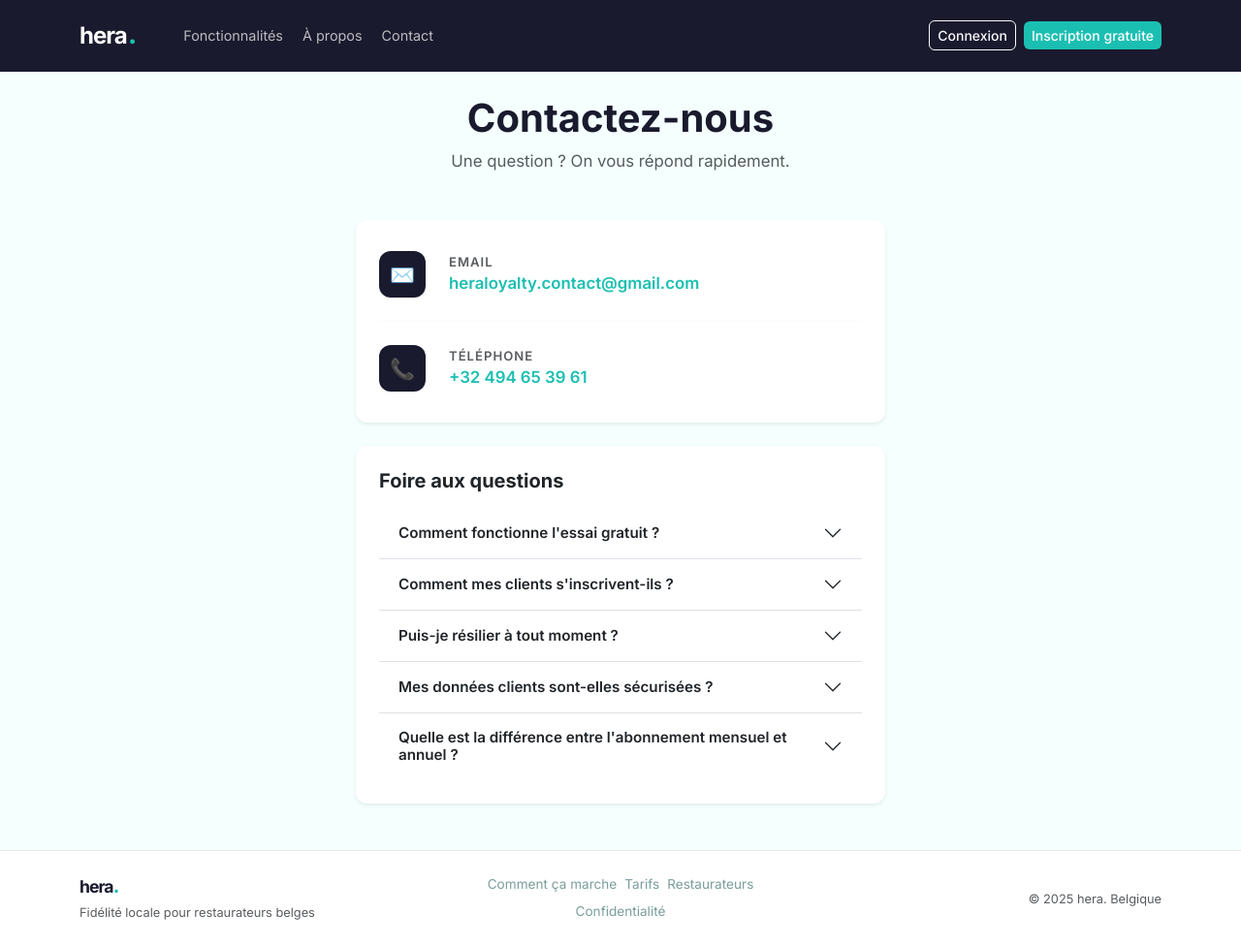
After one commit to krs12k/Hera, a Flask app: page /contact in a window 1280 px wide. The commit adds this page. Shown: the whole page at 97% size. Run offline with Flask 3, Linux system fonts and the light colour scheme; some libraries are stand-ins or nearby versions.

Commit message:
Nav : Fonctionnalités / À propos / Contact + page contact avec FAQ
Co-Authored-By: Claude Sonnet 4.6 <noreply@anthropic.com>

```diff
--- a/app.py
+++ b/app.py
@@ -159,6 +159,10 @@ def pour_restaurateurs():
 @app.route('/tarifs')
 def tarifs():
     return render_template('tarifs.html')
+
+@app.route('/contact')
+def contact():
+    return render_template('contact.html')
 
 
 # ── Inscription restaurateur ────────────────────────────────────
--- a/templates/base.html
+++ b/templates/base.html
@@ -32,13 +32,13 @@
             <div class="collapse navbar-collapse" id="navMenu">
                 <ul class="navbar-nav me-auto ms-4 gap-1">
                     <li class="nav-item">
-                        <a class="nav-link nav-public" href="{{ url_for('comment_ca_marche') }}">Comment ça marche</a>
+                        <a class="nav-link nav-public" href="{{ url_for('comment_ca_marche') }}">Fonctionnalités</a>
                     </li>
                     <li class="nav-item">
-                        <a class="nav-link nav-public" href="{{ url_for('pour_restaurateurs') }}">Pour les restaurateurs</a>
+                        <a class="nav-link nav-public" href="{{ url_for('pour_restaurateurs') }}">À propos</a>
                     </li>
                     <li class="nav-item">
-                        <a class="nav-link nav-public" href="{{ url_for('tarifs') }}">Tarifs</a>
+                        <a class="nav-link nav-public" href="{{ url_for('contact') }}">Contact</a>
                     </li>
                 </ul>
 
--- /dev/null
+++ b/templates/contact.html
@@ -0,0 +1,106 @@
+{% extends 'base.html' %}
+{% block title %}Contact — hera.{% endblock %}
+
+{% block content %}
+<div class="row justify-content-center">
+    <div class="col-md-6">
+
+        <div class="text-center mb-5">
+            <h1 class="fw-bold" style="font-size:clamp(1.8rem,5vw,2.5rem)">Contactez-nous</h1>
+            <p class="text-muted" style="font-size:1.05rem">Une question ? On vous répond rapidement.</p>
+        </div>
+
+        <div class="card border-0 shadow-sm mb-4">
+            <div class="card-body p-4">
+                <div class="d-flex align-items-center gap-4 py-2">
+                    <div style="width:48px;height:48px;background:#1A1A2E;border-radius:12px;display:flex;align-items:center;justify-content:center;font-size:1.3rem;flex-shrink:0">✉️</div>
+                    <div>
+                        <div class="text-muted" style="font-size:0.82rem;text-transform:uppercase;letter-spacing:1px;font-weight:600">Email</div>
+                        <a href="mailto:heraloyalty.contact@gmail.com" class="fw-semibold text-decoration-none" style="color:var(--turquoise);font-size:1.05rem">heraloyalty.contact@gmail.com</a>
+                    </div>
+                </div>
+
+                <hr style="margin:16px 0;border-color:#f0f0f0">
+
+                <div class="d-flex align-items-center gap-4 py-2">
+                    <div style="width:48px;height:48px;background:#1A1A2E;border-radius:12px;display:flex;align-items:center;justify-content:center;font-size:1.3rem;flex-shrink:0">📞</div>
+                    <div>
+                        <div class="text-muted" style="font-size:0.82rem;text-transform:uppercase;letter-spacing:1px;font-weight:600">Téléphone</div>
+                        <a href="tel:+32494653961" class="fw-semibold text-decoration-none" style="color:var(--turquoise);font-size:1.05rem">+32 494 65 39 61</a>
+                    </div>
+                </div>
+            </div>
+        </div>
+
+        <div class="card border-0 shadow-sm">
+            <div class="card-body p-4">
+                <h5 class="fw-bold mb-3">Foire aux questions</h5>
+
+                <div class="accordion accordion-flush" id="faq">
+                    <div class="accordion-item border-bottom">
+                        <h2 class="accordion-header">
+                            <button class="accordion-button collapsed fw-semibold" type="button" data-bs-toggle="collapse" data-bs-target="#faq1" style="font-size:0.95rem">
+                                Comment fonctionne l'essai gratuit ?
+                            </button>
+                        </h2>
+                        <div id="faq1" class="accordion-collapse collapse" data-bs-parent="#faq">
+                            <div class="accordion-body text-muted" style="font-size:0.9rem">
+                                Après inscription, vous choisissez un abonnement et renseignez votre carte. Aucun prélèvement n'est effectué pendant 14 jours. Vous pouvez annuler à tout moment avant la fin de la période.
+                            </div>
+                        </div>
+                    </div>
+                    <div class="accordion-item border-bottom">
+                        <h2 class="accordion-header">
+                            <button class="accordion-button collapsed fw-semibold" type="button" data-bs-toggle="collapse" data-bs-target="#faq2" style="font-size:0.95rem">
+                                Comment mes clients s'inscrivent-ils ?
+                            </button>
+                        </h2>
+                        <div id="faq2" class="accordion-collapse collapse" data-bs-parent="#faq">
+                            <div class="accordion-body text-muted" style="font-size:0.9rem">
+                                Ils scannent simplement le QR code disponible dans votre dashboard, renseignent leur prénom et email, et sont inscrits en moins d'une minute.
+                            </div>
+                        </div>
+                    </div>
+                    <div class="accordion-item border-bottom">
+                        <h2 class="accordion-header">
+                            <button class="accordion-button collapsed fw-semibold" type="button" data-bs-toggle="collapse" data-bs-target="#faq3" style="font-size:0.95rem">
+                                Puis-je résilier à tout moment ?
+                            </button>
+                        </h2>
+                        <div id="faq3" class="accordion-collapse collapse" data-bs-parent="#faq">
+                            <div class="accordion-body text-muted" style="font-size:0.9rem">
+                                Oui, sans engagement ni frais. Depuis vos paramètres, cliquez sur "Gérer / Résilier" pour accéder au portail de gestion de votre abonnement.
+                            </div>
+                        </div>
+                    </div>
+                    <div class="accordion-item border-bottom">
+                        <h2 class="accordion-header">
+                            <button class="accordion-button collapsed fw-semibold" type="button" data-bs-toggle="collapse" data-bs-target="#faq4" style="font-size:0.95rem">
+                                Mes données clients sont-elles sécurisées ?
+                            </button>
+                        </h2>
+                        <div id="faq4" class="accordion-collapse collapse" data-bs-parent="#faq">
+                            <div class="accordion-body text-muted" style="font-size:0.9rem">
+                                Toutes les données sont stockées en Europe sur des serveurs sécurisés. Les clients donnent leur consentement RGPD lors de l'inscription.
+                            </div>
+                        </div>
+                    </div>
+                    <div class="accordion-item">
+                        <h2 class="accordion-header">
+                            <button class="accordion-button collapsed fw-semibold" type="button" data-bs-toggle="collapse" data-bs-target="#faq5" style="font-size:0.95rem">
+                                Quelle est la différence entre l'abonnement mensuel et annuel ?
+                            </button>
+                        </h2>
+                        <div id="faq5" class="accordion-collapse collapse" data-bs-parent="#faq">
+                            <div class="accordion-body text-muted" style="font-size:0.9rem">
+                                Les fonctionnalités sont identiques. L'abonnement annuel (87,22 €/an) vous fait économiser 8% par rapport au mensuel (7,90 €/mois).
+                            </div>
+                        </div>
+                    </div>
+                </div>
+            </div>
+        </div>
+
+    </div>
+</div>
+{% endblock %}
```
